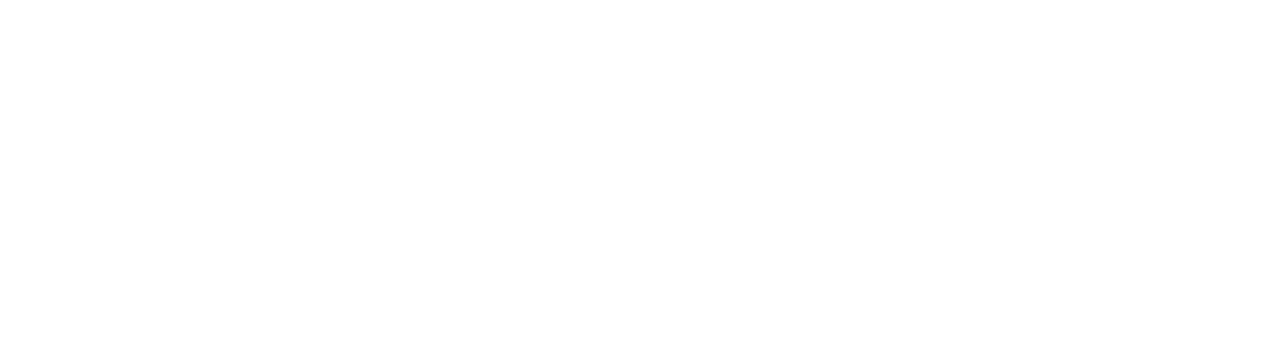
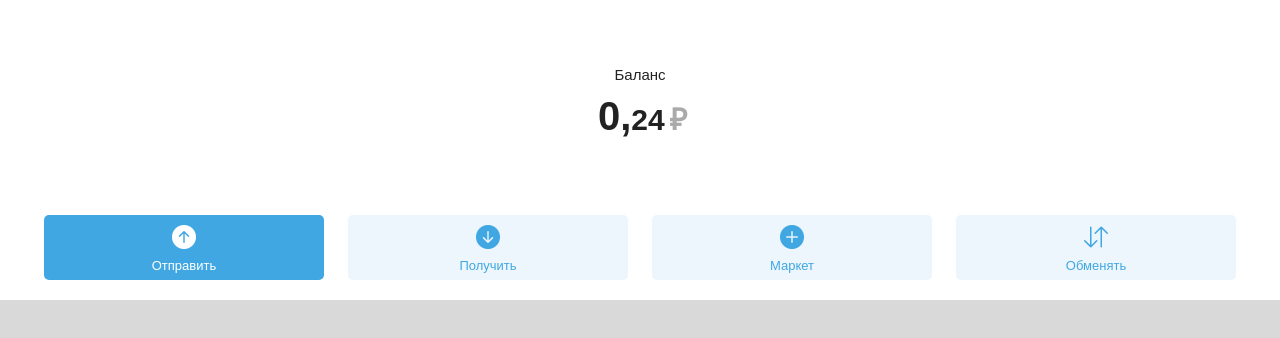
Before and after one commit to maanukyaan/telegram-web-app, a plain HTML site: page index.htm in a window 1280 px wide. Drawn offline with nearby package versions, Linux system fonts and the light colour scheme.

Commit message:
Added balance header

```diff
--- a/css/main.sass
+++ b/css/main.sass
@@ -5,11 +5,82 @@
 // var(--tg-theme-button-color)
 // var(--tg-theme-button-text-color)
 
+$mainBlue: #40a7e3
+$secondaryBlue: #ecf6fc
+
+html, body
+    min-height: 100vh
+
 body
-    min-height: 100%
     --bg-color: var(--tg-theme-bg-color, #fff)
     font-family: sans-serif
     background-color: var(--bg-color)
+    background: #d9d9d9
     color: var(--tg-theme-text-color, #222)
     font-size: 14px
     color-scheme: var(--tg-color-scheme)
+
+.balance
+    height: 300px
+    width: 100%
+    background-color: #fff
+    display: flex
+    flex-direction: column
+    align-items: center
+    justify-content: center
+
+    &__container
+        display: flex
+        flex-direction: column
+        justify-content: center
+        align-items: center
+        flex: 1 1 auto
+
+    ul
+        list-style-type: none
+        display: flex
+        align-items: center
+        justify-content: space-around
+        margin: 0 !important
+        padding: 0 0 20px 0
+        width: 95%
+
+        li
+            width: 23%
+            background: $mainBlue
+            color: #fff
+            display: flex
+            flex-direction: column
+            justify-content: center
+            align-items: center
+            padding: 5px 10px
+            border-radius: 5px
+
+            i
+                font-size: 24px
+                margin: 0 !important
+                padding: 0 !important
+
+            span
+                font-size: 13px
+
+            &:not(:first-child)
+                color: $mainBlue
+                background: $secondaryBlue
+
+    h1
+        font-size: 15px
+
+    h2
+        font-size: 40px
+        font-weight: bold
+        span
+            font-size: 30px
+            font-weight: bold
+        &::after
+            content: "₽"
+            font-family: sans-serif
+            color: #aaaaaa
+            position: relative
+            left: 5px
+            font-size: 30px
--- a/index.htm
+++ b/index.htm
@@ -6,14 +6,48 @@
     <meta name="viewport" content="width=device-width, initial-scale=1.0" />
     <title>Test Web App</title>
 
+    <!-- Google Fonts -->
+    <link rel="preconnect" href="https://fonts.googleapis.com" />
+    <link rel="preconnect" href="https://fonts.gstatic.com" crossorigin />
+    <link
+      href="https://fonts.googleapis.com/css2?family=Open+Sans:ital,wght@0,300;0,400;0,500;0,600;0,700;0,800;1,300;1,400;1,500;1,600;1,700;1,800&display=swap"
+      rel="stylesheet"
+    />
+
+    <!-- Bootstrap icons -->
+    <link rel="stylesheet" href="https://cdnjs.cloudflare.com/ajax/libs/bootstrap-icons/1.10.5/font/bootstrap-icons.min.css">
+
     <!-- Reboot styles -->
-    <link rel="stylesheet" href="css/bootstrapReboot.min.css">
+    <link rel="stylesheet" href="css/bootstrapReboot.min.css" />
 
     <!-- Main styles -->
     <link rel="stylesheet" href="css/main.css" />
   </head>
   <body>
-
+    <header class="balance">
+      <div class="balance__container">
+        <h1>Баланс</h1>
+        <h2>0,<span>24</span></h2>
+      </div>
+      <ul>
+        <li>
+          <i class="bi bi-arrow-up-circle-fill"></i>
+          <span>Отправить</span>
+        </li>
+        <li>
+          <i class="bi bi-arrow-down-circle-fill"></i>
+          <span>Получить</span>
+        </li>
+        <li>
+          <i class="bi bi-plus-circle-fill"></i>
+          <span>Маркет</span>
+        </li>
+        <li>
+          <i class="bi bi-arrow-down-up"></i>
+          <span>Обменять</span>
+        </li>
+      </ul>
+    </header>
 
     <!-- Telegram Web Apps Library -->
     <script src="scripts/telegram-web-app.js"></script>
```
Also changed, not shown: css/bootstrapIcons.min.css (added), css/main.css, 1 other file.
